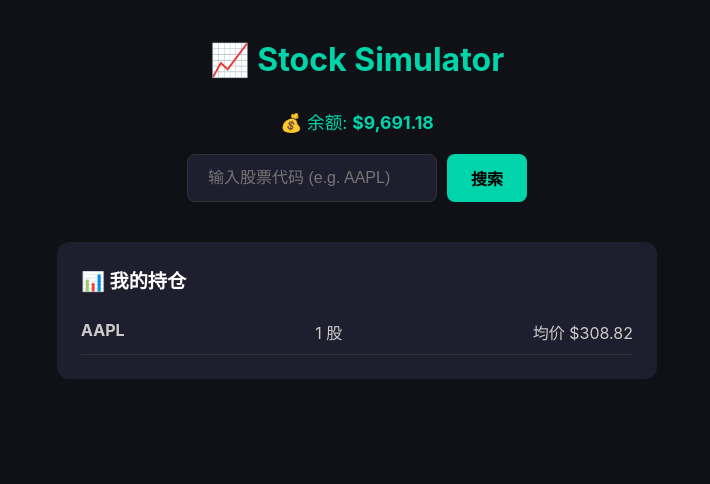
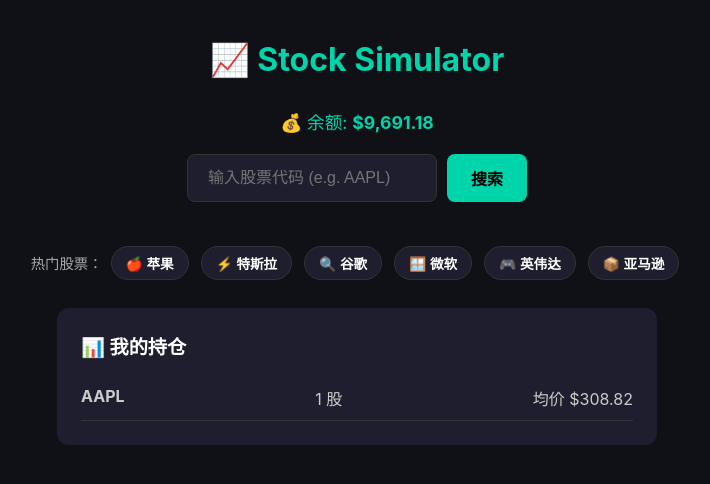
Before and after one commit to Vivian-Liu0906/Stock-simulator, a Flask app: page / in a window 1280 px wide. Shown: the top 484 px of the page, without its empty margins (283-993 px from the left). Run offline with Flask 3, Linux system fonts and the light colour scheme; data comes from the database, SQL or seed files in the repository.

Commit message:
add quick search for stock

```diff
--- a/static/main.js
+++ b/static/main.js
@@ -109,3 +109,8 @@
     });
     loadPortfolio();
 });
+
+function quickSearch(symbol) {
+    document.getElementById('symbolInput').value = symbol;
+    searchStock();
+}
--- a/static/style.css
+++ b/static/style.css
@@ -122,3 +122,26 @@
     border-bottom: 1px solid #333;
     color: #ccc;
 }
+
+.quick-picks {
+    text-align: center;
+    margin-bottom: 24px;
+    color: #aaa;
+    font-size: 0.9rem;
+}
+
+.quick-picks button {
+    background: #1e1e2e;
+    color: #fff;
+    border: 1px solid #333;
+    padding: 6px 14px;
+    border-radius: 20px;
+    margin: 4px;
+    cursor: pointer;
+    font-size: 0.85rem;
+}
+
+.quick-picks button:hover {
+    border-color: #00d4aa;
+    color: #00d4aa;
+}
--- a/templates/index.html
+++ b/templates/index.html
@@ -17,6 +17,16 @@
         <input type="text" id="symbolInput" placeholder="输入股票代码 (e.g. AAPL)" />
         <button onclick="searchStock()">搜索</button>
     </div>
+
+    <div class="quick-picks">
+    <span>热门股票：</span>
+    <button onclick="quickSearch('AAPL')">🍎 苹果</button>
+    <button onclick="quickSearch('TSLA')">⚡ 特斯拉</button>
+    <button onclick="quickSearch('GOOGL')">🔍 谷歌</button>
+    <button onclick="quickSearch('MSFT')">🪟 微软</button>
+    <button onclick="quickSearch('NVDA')">🎮 英伟达</button>
+    <button onclick="quickSearch('AMZN')">📦 亚马逊</button>
+</div>
 
     <div class="stock-card" id="stockCard">
         <div class="stock-name" id="stockName"></div>
```
